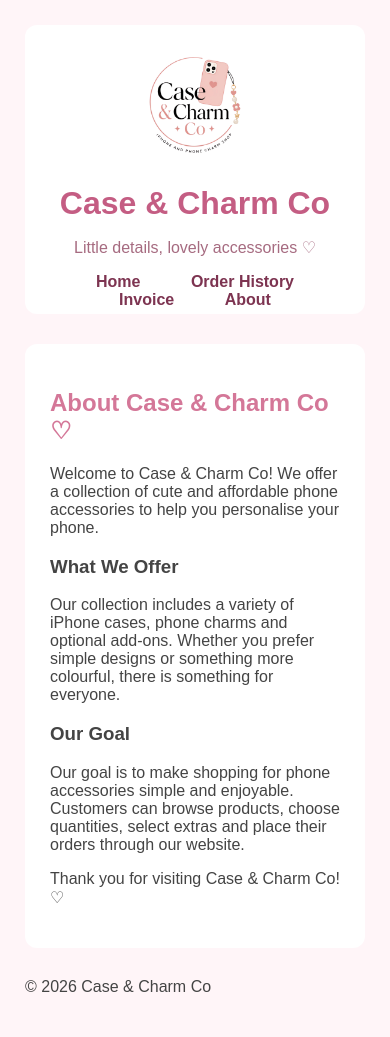
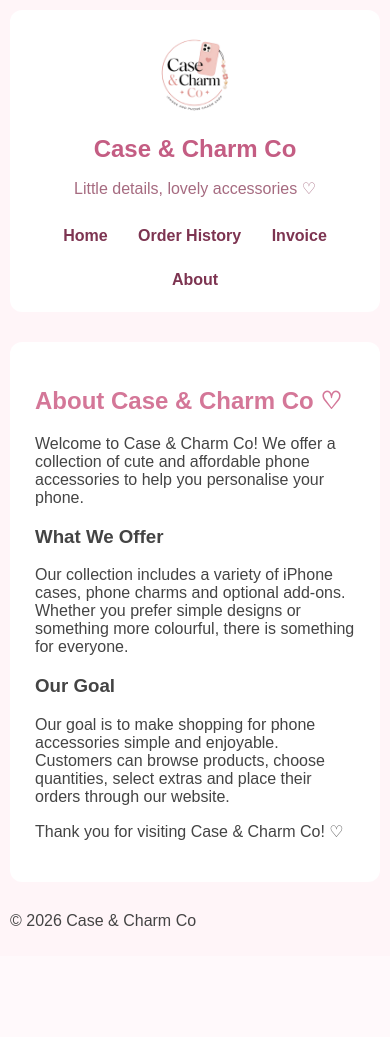
Before and after one commit to gursimrran/AS91896---AS91897--asses, a Flask app: page /about in a window 390 px wide. After the commit the page ends 926 px from the top, so only its background shows below. Run offline with Flask 3, Linux system fonts and the light colour scheme.

Commit message:
Adjusted website layout for smaller screens.

```diff
--- a/data/iphone_cases.json
+++ b/data/iphone_cases.json
@@ -1,7 +1,7 @@
 {
     "Clear iPhone Case": {
         "price": 6,
-        "stock": 48
+        "stock": 50
     },
     "Pink Heart Case": {
         "price": 8,
--- a/static/css/style.css
+++ b/static/css/style.css
@@ -295,3 +295,54 @@ table {
     margin: 30px auto;
     max-width: 850px;
 }
+
+@media (max-width: 768px) {
+    body {
+        padding: 10px;
+    }
+
+    .shop-layout {
+        flex-direction: column;
+    }
+
+    .sidebar {
+        width: auto;
+    }
+
+    .product-grid {
+        grid-template-columns: repeat(2, 1fr);
+        gap: 15px;
+    }
+
+    .product-card {
+        padding: 10px;
+    }
+
+    .site-header {
+        padding: 10px;
+    }
+
+    nav a {
+        display: inline-block;
+        margin: 5px;
+    }
+
+    table {
+        font-size: 12px;
+    }
+}
+
+@media (max-width: 480px) {
+    .product-grid {
+        grid-template-columns: 1fr;
+    }
+
+    .logo {
+        width: 110px;
+        height: 110px;
+    }
+
+    h1 {
+        font-size: 24px;
+    }
+}
```
